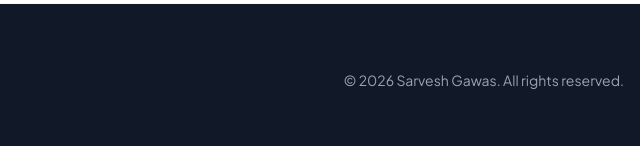
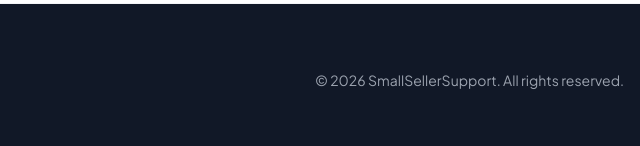
Before and after one commit to gawassarvesh14-arch/smallsellersupport, a plain HTML site: page index.html in a window 1280 px wide. Shown: the part 1322-1468 px from the top of the page, 640-1280 px from the left. Drawn offline with nearby package versions, Linux system fonts and the light colour scheme.

Commit message:
Update index.html

```diff
--- a/index.html
+++ b/index.html
@@ -80,7 +80,7 @@
                 <p class="text-gray-400 text-sm">Empowering D2C sellers with precise financial tools.</p>
             </div>
             <div>
-                <p class="text-gray-400 text-sm">&copy; 2026 Sarvesh Gawas. All rights reserved.</p>
+              <p class="text-gray-400 text-sm">&copy; 2026 SmallSellerSupport. All rights reserved.</p>
             </div>
         </div>
     </footer>
```
